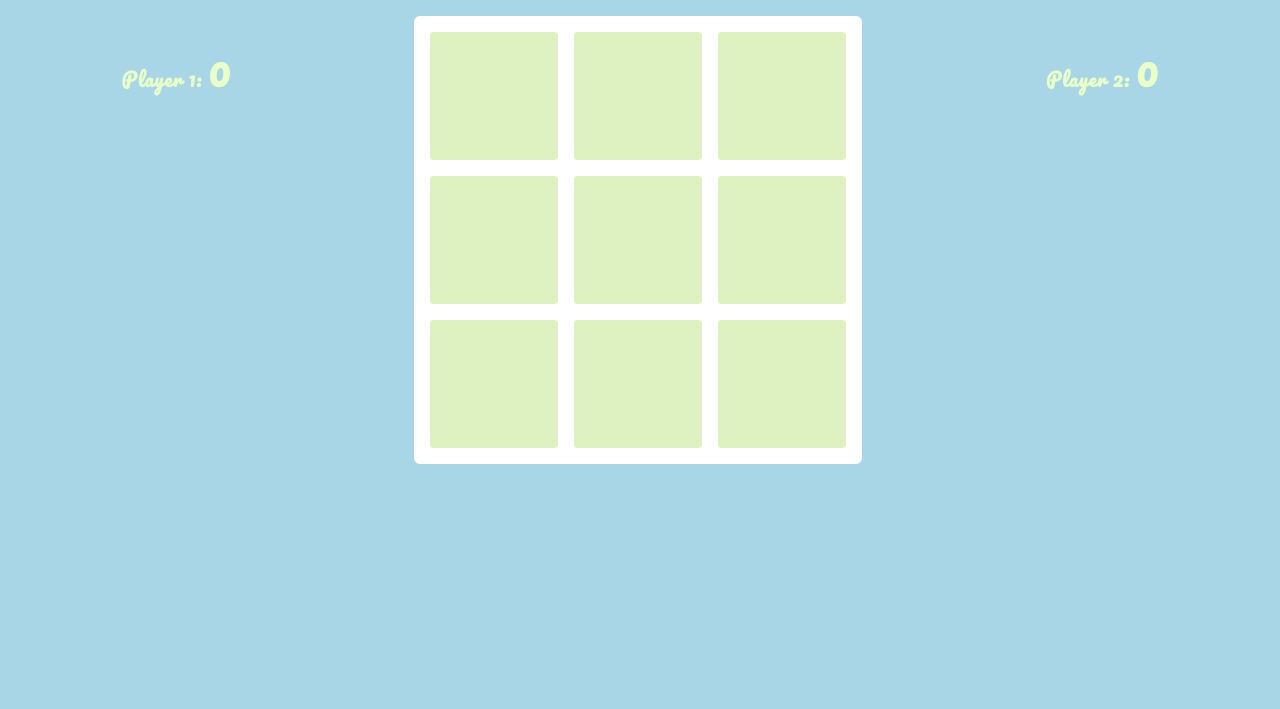
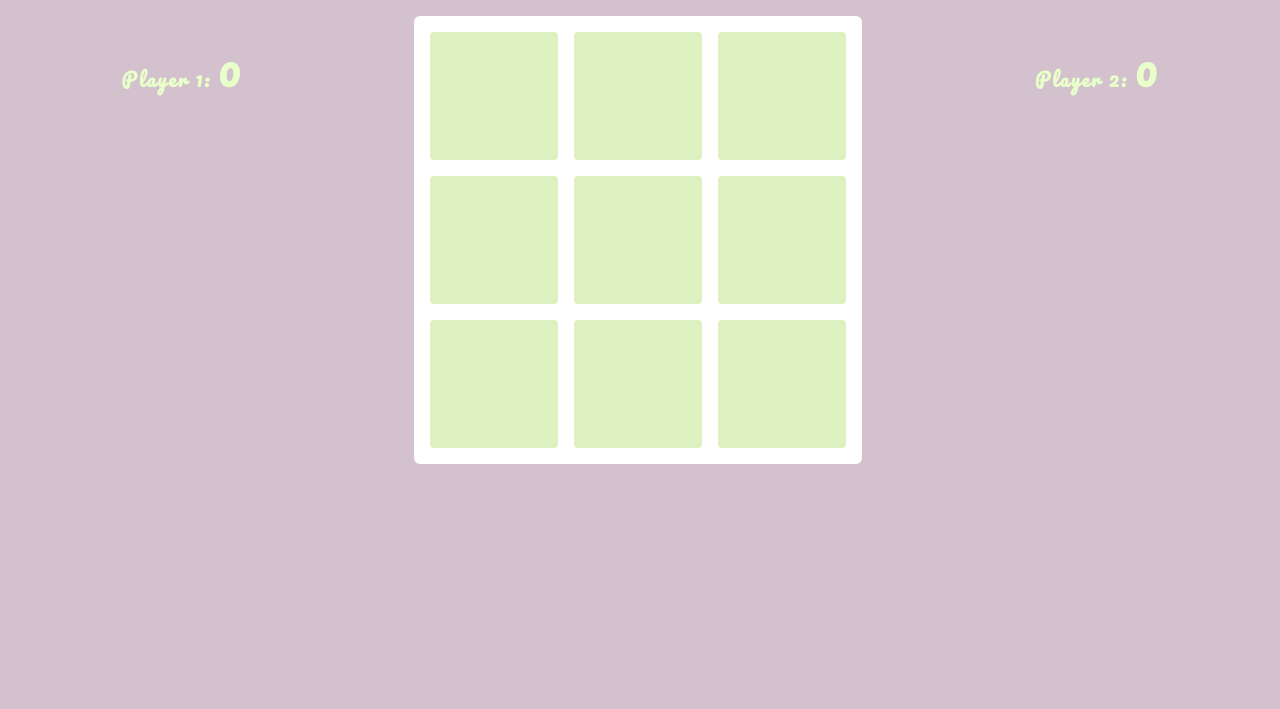
Before and after one commit to ccairns33/tic-tac-toe, a plain HTML site: page index.html in a window 1280 px wide. Shown: the part 112-821 px from the top of the page. Drawn offline with Linux system fonts and the light colour scheme.

Commit message:
comment added

```diff
--- a/style.css
+++ b/style.css
@@ -4,7 +4,7 @@ html, body{
     font-family: 'Pacifico', 'cursive';
     box-sizing: border-box;
     color:white;
-    background-color: rgb(169, 214, 231);
+    background-color: #D3C2CE;
 }
 body{
 
@@ -26,7 +26,7 @@ header{
 .player-number{
     color: rgb(233, 255, 202);
     border-radius: 2px;
-    letter-spacing: 1px;
+    letter-spacing: 2px;
     font-weight: bold;
 }
 .player-score{
@@ -40,6 +40,7 @@ header{
 .board-container{
     background-color: white;
     width: 26rem;
+    /* widths and heights of the board grid rows and cols */
     border-radius: 6px;
     margin: auto;
     height: 26rem;
```
